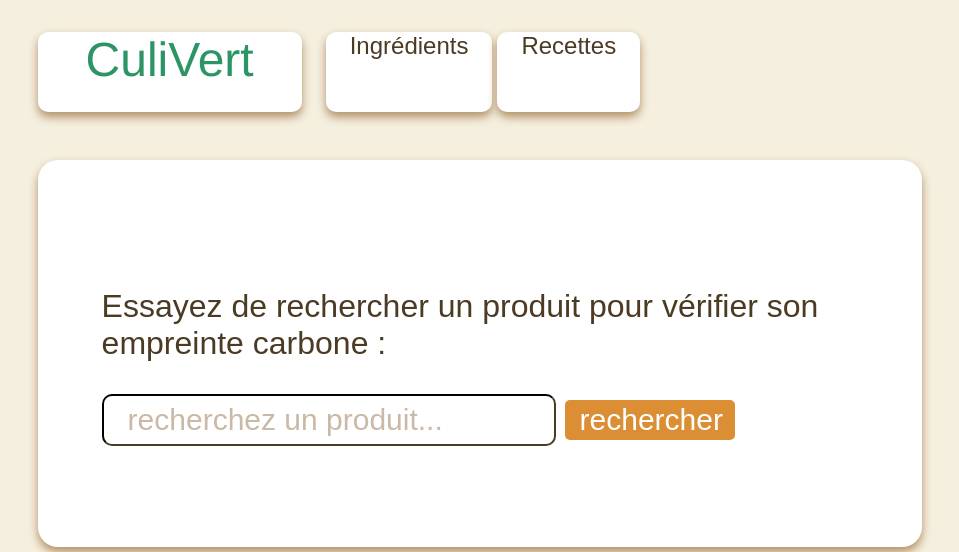
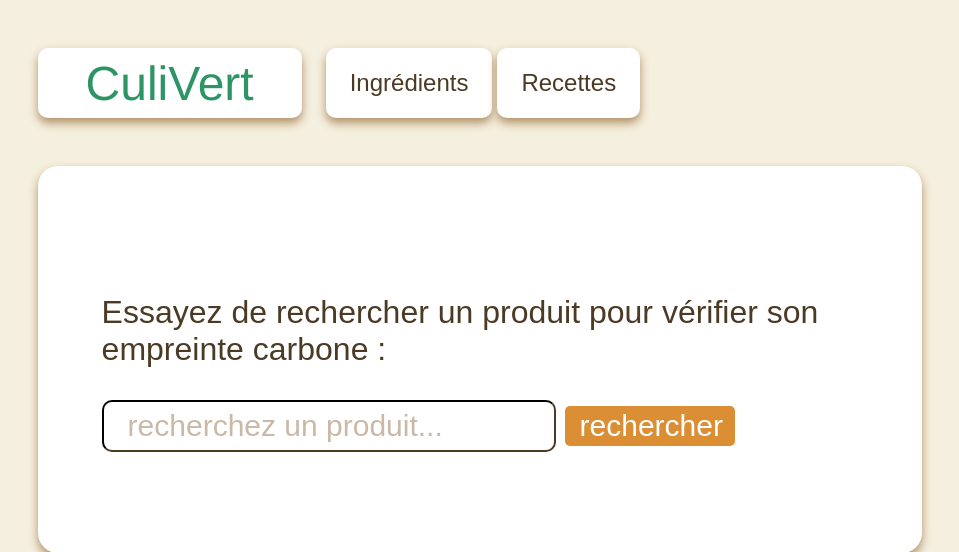
Before and after one commit to fusetim/PPII1, a Flask app: page /home in a window 1280 px wide. Shown: the top 552 px of the page, without its empty margins (160-1119 px from the left). Run offline with Flask 3, Linux system fonts and the light colour scheme.

Commit message:
les tabs de la navbar sont centrées

```diff
--- a/backend/static/css/style.css
+++ b/backend/static/css/style.css
@@ -40,15 +40,16 @@ input[type=text]{
     margin-right: 0.5em;
     display: flex;
     border-radius: 10px;
-    height: 10vh;
-    align-content: center;
     background-color: #fff;
     font-family:'Franklin Gothic Medium';
     font-size: 3em;
     color: #2d9465;
     padding-right: 1em;
     padding-left: 1em;
+    height: 100%;
     box-shadow: 0px 5px 10px #b09066;
+    align-items: center;
+
 }
 .logo:link{
     color: #2d9465;
@@ -82,12 +83,14 @@ nav {
     display: flex;
     flex-direction: row;
     align-items: center;
-    margin-bottom: 1em;
+    margin-top: 1em;
     margin-bottom: 3em;
+    height: 70px;
 }
 .tab {
+    display: flex;
     background-color: #fff;
-    height: 10vh;
+    height: 100%;
     font-size: 1.5em;
     border-radius: 10px;
     padding-left: 1em;
@@ -96,10 +99,12 @@ nav {
     text-decoration: none;
     box-shadow: 0px 5px 10px #b09066;
     margin-right: 5px;
+    align-items: center;
 }
 .currenttab {
+    display: flex;
     background-color: #a39687;
-    height: 10vh;
+    height: 100%;
     font-size: 1.5em;
     border-radius: 10px;
     padding-left: 1em;
@@ -108,6 +113,8 @@ nav {
     text-decoration: none;
     box-shadow: none;
     margin-right: 5px;
+    align-items: center;
+
 }
 p {
     color: #4b3a24;
```
